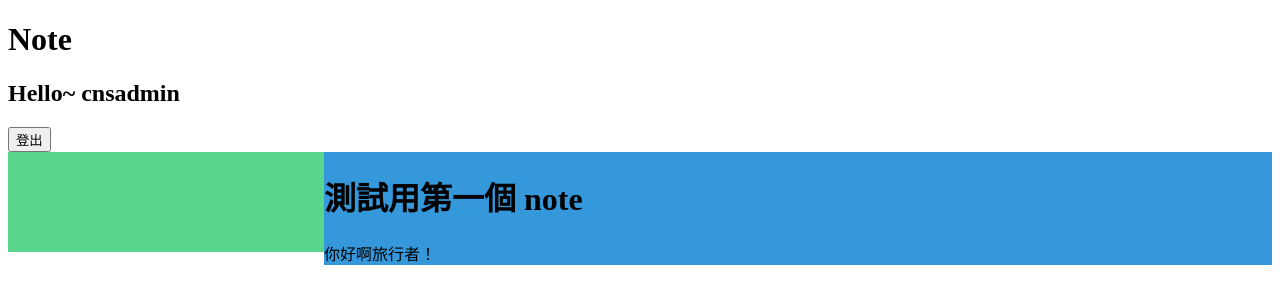
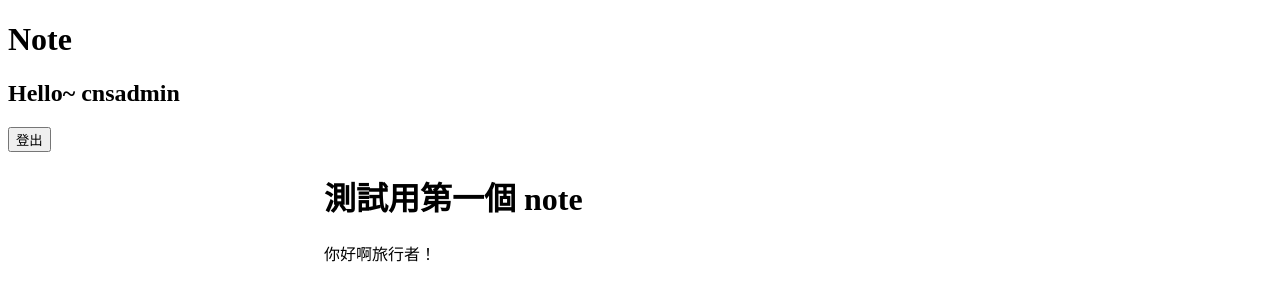
Before and after one commit to snakeneedy/cloud-note-system, a Django app: page /note/1 in a window 1280 px wide. Shown: the top 304 px of the page. Run offline with Django 3.2, Linux system fonts and the light colour scheme; a user stored in the database is signed in; data comes from the database, SQL or seed files in the repository.

Commit message:
Remove bg. color in notes/static/css/note.css

```diff
--- a/notes/static/css/note.css
+++ b/notes/static/css/note.css
@@ -11,11 +11,11 @@
 	display: block;
 	float: left;
 	width: 25%;
-	background-color: #58D68D;
+	/* background-color: #58D68D; */
 }
 .rcol {
 	display: block;
 	float: right;
 	width: 75%;
-	background-color: #3598DB;
+	/* background-color: #3598DB; */
 }
```
